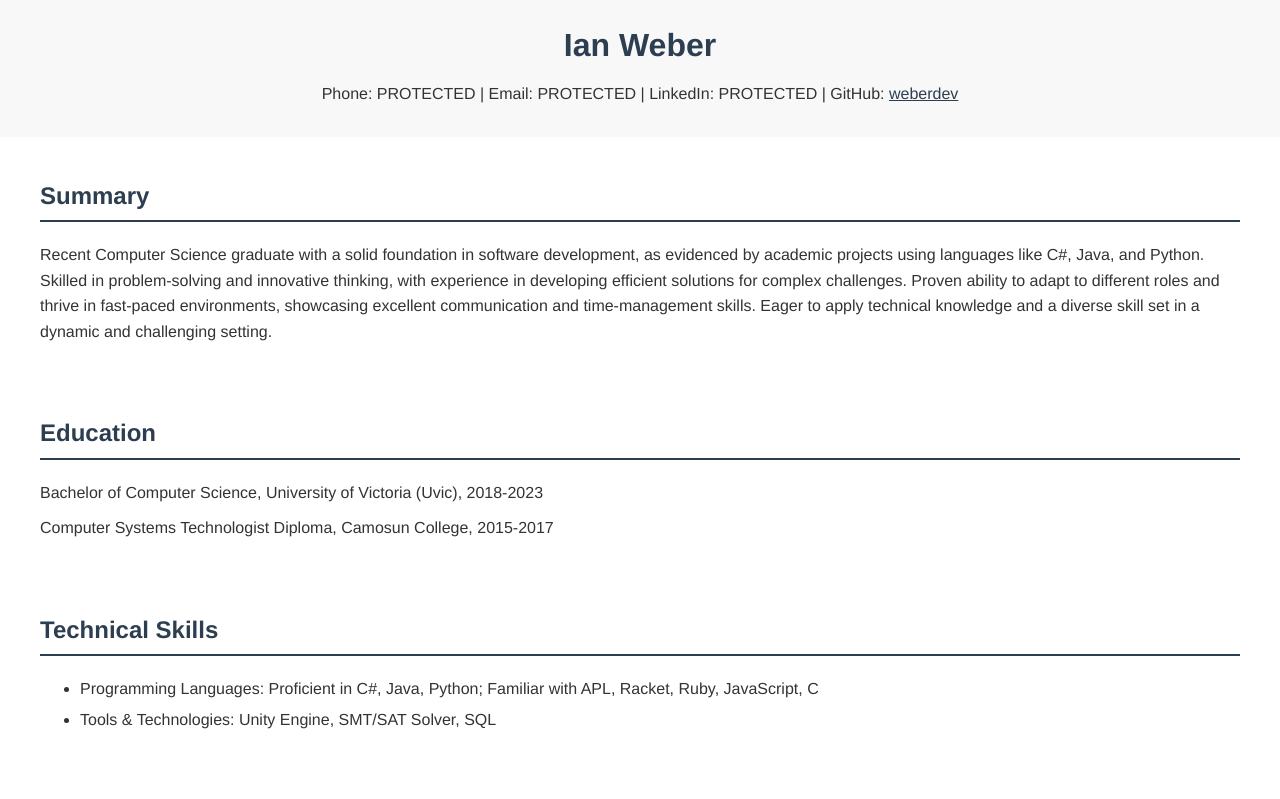
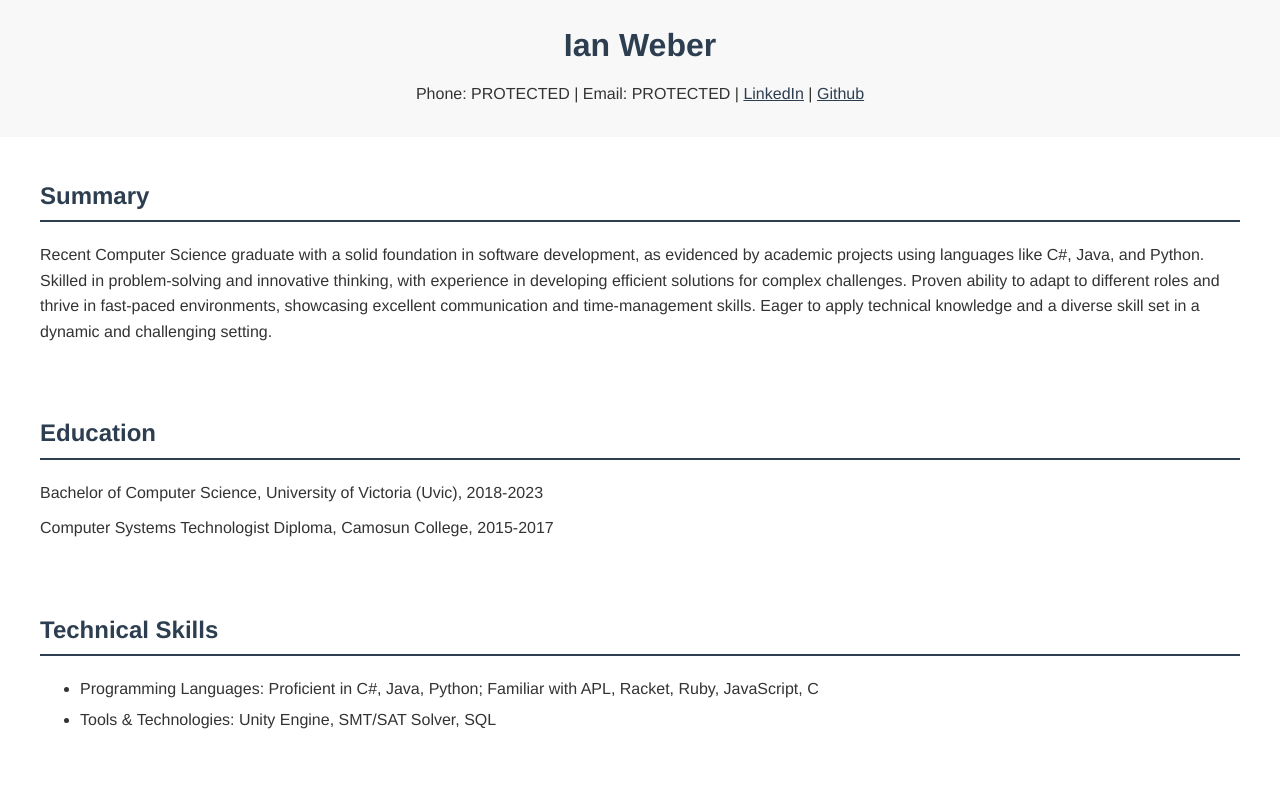
Before and after one commit to weberdev/resumesite, a plain HTML site: page index.html in a window 1280 px wide. Shown: the top 799 px of the page. Drawn offline with Linux system fonts and the light colour scheme.

Commit message:
Adjusted header

```diff
--- a/index.html
+++ b/index.html
@@ -9,7 +9,7 @@
 <body>
     <header>
         <h1>Ian Weber</h1>
-        <p>Phone: PROTECTED | Email: PROTECTED | LinkedIn: PROTECTED | GitHub: <a href="https://github.com/weberdev" target="_blank">weberdev</a></p>
+        <p>Phone: PROTECTED | Email: PROTECTED | <a href="https://www.linkedin.com/in/ian-weber-8312b5138/">LinkedIn</a> |  <a href="https://github.com/weberdev">Github</a></p>
     </header>
 
     <section id="summary">
```
